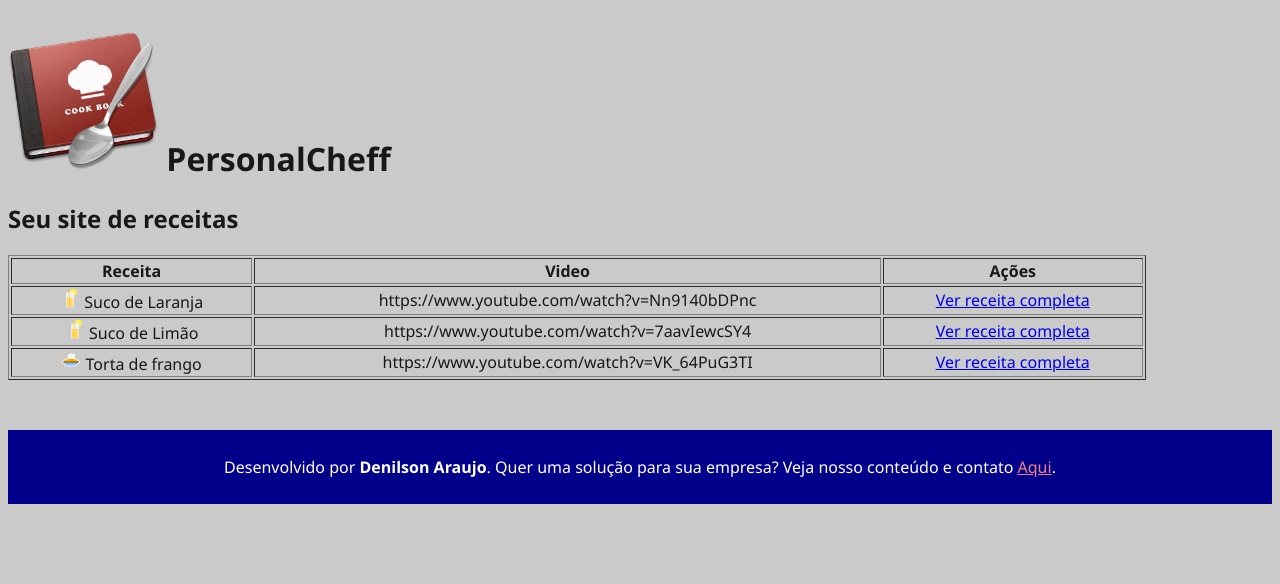
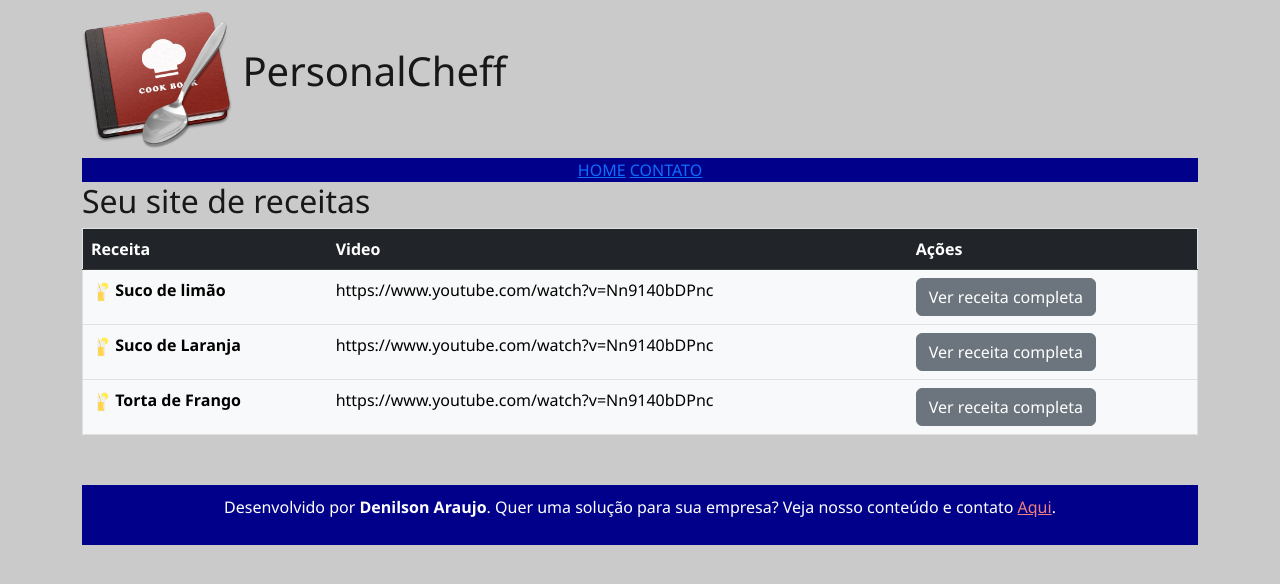
Before and after one commit to Denilsonaraujoprogramador/PersonalCheff, a Django app: page / in a window 1280 px wide. Shown: the top 584 px of the page. Run offline with Django 3.2, Linux system fonts and the light colour scheme.

Commit message:
Incluindo variáveis para renderizar os HTML e criando o banco de dados
Incluindo variáveis para renderizar os HTML e criando o banco de dados

```diff
--- a/PersonalCheffProj/PersonalCheffProj/static/estilos.css
+++ b/PersonalCheffProj/PersonalCheffProj/static/estilos.css
@@ -12,7 +12,6 @@ body{
 
 .tabela-receitas{
     width: 90%;
-    text-align: center;
 
 }
 
@@ -37,6 +36,6 @@ footer a{
 
 nav{
     text-align: center;
-
+    background-color: darkblue;
 
 }
--- a/PersonalCheffProj/receitas/templates/base.html
+++ b/PersonalCheffProj/receitas/templates/base.html
@@ -8,6 +8,7 @@
     <meta http-equiv="X-UA-Compatible" content="IE=edge">
     <meta name="viewport" content="width=device-width, initial-scale=1.0">
     <title>PersonalCheff</title>
+    <link href="https://cdn.jsdelivr.net/npm/bootstrap@5.2.1/dist/css/bootstrap.min.css" rel="stylesheet" integrity="sha384-iYQeCzEYFbKjA/T2uDLTpkwGzCiq6soy8tYaI1GyVh/UjpbCx/TYkiZhlZB6+fzT" crossorigin="anonymous">
     <link rel="stylesheet" href="{% static 'estilos.css'%}">
     <link rel="shortcut icon" href="{% static 'logo.png'%}" type="image/x-icon">
 </head>
@@ -15,8 +16,9 @@
 <body>
 
 </body>
-    {% block content %}
+    <main class="container">
+        {% block content %}
 
-    {% endblock %}
-
+        {% endblock %}
+    </main>
 </html>
--- a/PersonalCheffProj/receitas/templates/index.html
+++ b/PersonalCheffProj/receitas/templates/index.html
@@ -4,42 +4,30 @@
 {% block content %}
 
 {% include 'partials/header.html' %}
+
+{% include 'partials/menu.html' %}
+
 <h2>Seu site de receitas</h2>
-    <table border="1" class="tabela-receitas">
+    <table border="1" class="table table-light" >
 
-        <tr>
+        <tr class="table-dark">
             <th>Receita</th>
             <th>Video</th>
             <th>Ações</th>
         </tr>
 
+        {% for chave, uma_receita in lista_receitas.items %}
         <tr>
             <td> <img src="{% static 'sucolaranja.png' %}" class="icones">
-                Suco de Laranja
+                <strong> {{ uma_receita }}
             </td>
             <td>https://www.youtube.com/watch?v=Nn9140bDPnc</td>
-            <td><a href="{% url 'sucodelaranja' %}">Ver receita completa</a></td>
+            <td><a href="{% url 'sucodelaranja' %}" class="btn btn-secondary">Ver receita completa</a></td>
         </tr>
-
-        <tr>
-            <td> <img src="{% static 'sucolaranja.png' %}" class="icones">
-                Suco de Limão
-            </td>
-            <td>https://www.youtube.com/watch?v=7aavIewcSY4</td>
-            <td><a href="sucodelimao/">Ver receita completa</a></td>
-        </tr>
-
-        <tr>
-            <td><img src="{% static 'Torta.png' %}" class="icones">
-                Torta de frango
-            </td>
-            <td>https://www.youtube.com/watch?v=VK_64PuG3TI</td>
-            <td><a href="tortadefrango/">Ver receita completa</a></td>
-        </tr>
+        {% endfor %}
 
     </table>
 
 {% include 'partials/footer.html' %}
 
-
 {% endblock %}
--- a/PersonalCheffProj/receitas/views.py
+++ b/PersonalCheffProj/receitas/views.py
@@ -1,7 +1,19 @@
 from django.shortcuts import render
 
 def index(request):
-    return render(request, 'index.html')
+    receitas = {
+        1:'Suco de limão',
+        2:'Suco de Laranja',
+        3:'Torta de Frango',
+    }
+
+    dados = {
+        'lista_receitas': receitas
+    }
+    return render(request, 'index.html', dados)
+
+def contato(request):
+    return render(request, 'contato.html')
 
 def sucodelaranja(request):
     return render(request, 'sucodelaranja.html')
@@ -11,6 +23,3 @@ def sucodelimao(request):
 
 def tortadefrango(request):
     return render(request, 'tortadefrango.html')
-
-def contato(request):
-    return render(request, 'contato.html')
```
Also changed, not shown: README.md.
